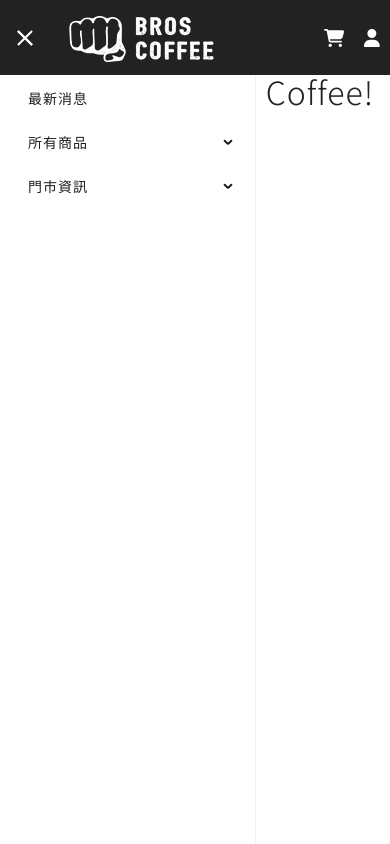
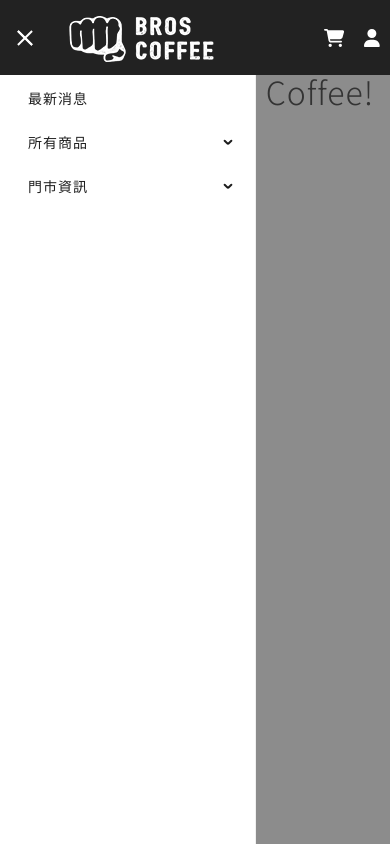
Before and after one commit to Zoe0426/bros, a Next.js app: page / in a window 390 px wide. Both pictures are taken after a click on the button 25 px from the left and 37 px from the top of the page. Built offline with nearby package versions, Linux system fonts and the light colour scheme.

Commit message:
導航菜單完成

```diff
--- a/components/Layouts/navbar.js
+++ b/components/Layouts/navbar.js
@@ -1,45 +1,52 @@
 import React from "react";
 import { useEffect, useState } from "react";
+import Router, { useRouter } from "next/router";
 import Link from "next/link";
 import Image from "next/image";
 import Styles from "./navber.module.css";
 import { FontAwesomeIcon } from "@fortawesome/react-fontawesome";
 import { faUser, faCartShopping } from "@fortawesome/free-solid-svg-icons";
-import { Menu } from "antd";
+import { Menu, ConfigProvider } from "antd";
 
 export default function Navbar({ type = "" }) {
+  const router = useRouter();
   const [isActive, setIsActive] = useState(false);
 
-  function getItem(label, key, icon, children, type) {
+  function getItem(label, key, icon, children, type, url) {
     return {
       key,
       icon,
       children,
       label,
       type,
+      url,
     };
   }
 
   const items = [
     getItem(
       "最新消息",
-      null // No icon for this item
+      "sub1",
+      null, // No icon for this item
+      null,
+      null,
+      "https://www.facebook.com/broscoffeeshop/"
     ),
     getItem(
       "所有商品",
       "sub2",
       null, // No icon for this item
       [
-        getItem("咖啡飲品", "5"),
-        getItem("糕點", "6"),
-        getItem("周邊商品", "sub3", null, [getItem("Option 7", "7"), getItem("Option 8", "8")]),
+        getItem("咖啡飲品", "5", null, null, null, "/"),
+        getItem("糕點", "6", null, null, null, "/"),
+        getItem("周邊商品", "sub3", null, [getItem("Option 7", "7"), getItem("Option 8", "8")], null, "/"),
       ]
     ),
     getItem(
       "門市資訊",
       "sub4",
       null, // No icon for this item
-      [getItem("找門市", "9"), getItem("找菜單", "10")]
+      [getItem("找門市", "9", null, null, null, "/"), getItem("找菜單", "10", null, null, null, "/")]
     ),
   ];
 
@@ -125,6 +132,19 @@ export default function Navbar({ type = "" }) {
           </div>
         </nav>
       </header>
+      <ConfigProvider
+        theme={{
+          components: {
+            Menu: {
+              /* here is your component tokens */
+              itemHoverColor: "#ff6347",
+              itemActiveBg: "none",
+              itemSelectedBg: "none",
+              itemSelectedColor: "rgba(0, 0, 0, 0.88)",
+            },
+          },
+        }}
+      >
         <Menu
           className={`${Styles.accordion} ${isActive ? Styles.active : ""}`}
           mode='inline'
@@ -139,16 +159,21 @@ export default function Navbar({ type = "" }) {
             item.children ? (
               <Menu.SubMenu key={item.key} icon={item.icon} title={item.label}>
                 {item.children.map((subItem) => (
-                <Menu.Item key={subItem.key}>{subItem.label}</Menu.Item>
+                  <Menu.Item key={subItem.key} onClick={() => router.push(subItem.url)}>
+                    {subItem.label}
+                  </Menu.Item>
                 ))}
               </Menu.SubMenu>
             ) : (
-            <Menu.Item key={item.key} icon={item.icon}>
+              <Menu.Item key={item.key} icon={item.icon} onClick={() => router.push(item.url)}>
                 {item.label}
               </Menu.Item>
             )
           )}
         </Menu>
+      </ConfigProvider>
+
+      <div className={`${Styles.darkWrap} ${isActive ? Styles.active : ""}`}></div>
     </>
   );
 }
--- a/components/Layouts/navber.module.css
+++ b/components/Layouts/navber.module.css
@@ -41,7 +41,7 @@
   transition: all 0.3s ease;
 }
 
-.dropdown{
+.dropdown {
   position: absolute;
   display: flex;
   flex-direction: column;
@@ -50,21 +50,21 @@
   left: 0;
   background-color: var(--dark);
   width: 180px;
-  border-radius:  0  0 var(--br10) var(--br10);
+  border-radius: 0 0 var(--br10) var(--br10);
   padding: var(--p16);
   display: none;
 }
 
-.accordion{
+.accordion {
   display: none;
 }
 
-.dropdown a{
+.dropdown a {
   display: block;
   width: 100%;
 }
 
-.dropdown li{
+.dropdown li {
   margin: 15px;
 }
 
@@ -72,7 +72,7 @@
   color: var(--ltOrg);
 }
 
-.linkItem:hover .dropdown{
+.linkItem:hover .dropdown {
   display: block;
 }
 
@@ -88,9 +88,19 @@
   margin-right: 20px;
 }
 
-.iconCart,.iconUser{
+.iconCart,
+.iconUser {
   color: var(--white);
   font-size: var(--h6fs18);
+}
+
+.darkWrap {
+  position: fixed;
+  width: 100%;
+  height: 100vh;
+  background-color: var(--secondary);
+  opacity: 0.6;
+  display: none;
 }
 
 @media screen and (max-width: 767px) {
@@ -108,11 +118,11 @@
     border: none;
   }
 
-  .linkMenu{
+  .linkMenu {
     display: none;
   }
 
-  .accordion{
+  .accordion {
     position: fixed;
     display: block;
     top: 0;
@@ -120,10 +130,15 @@
     margin-top: 75px;
     height: 100vh;
     transition: all 1s ease;
+    z-index: 9;
   }
 
-  .accordion.active{
+  .accordion.active {
     left: 0;
+  }
+
+  .darkWrap.active {
+    display: block;
   }
 
   .line {
```
Lines whose indentation alone changed are shown as unchanged.
